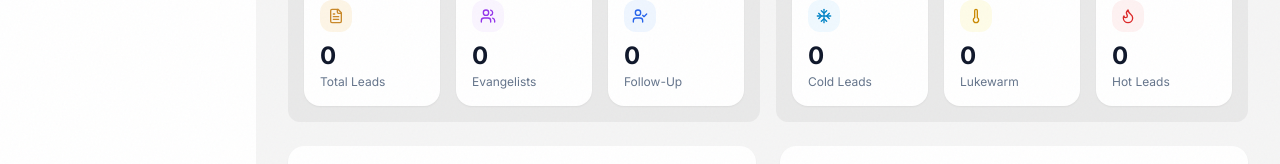
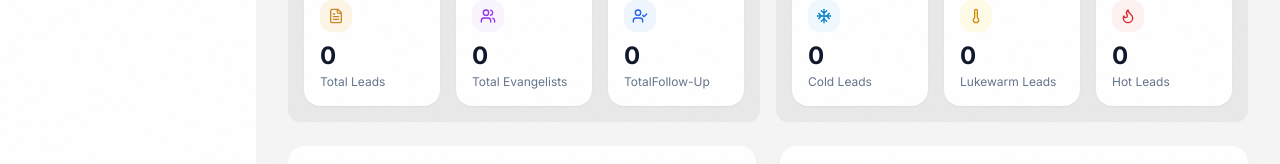
Before and after one commit to circle-of-three-tech/tlac_harvest, a Next.js app: page /dashboard/admin in a window 1280 px wide. Shown: the part 249-413 px from the top of the page. Built offline with nearby package versions, Linux system fonts and the light colour scheme; no server answers; the database is empty; sample sign-in values are in the browser's storage; a web font is replaced by a local one.

Commit message:
optimized some files

```diff
--- a/app/dashboard/admin/page.tsx
+++ b/app/dashboard/admin/page.tsx
@@ -230,7 +230,7 @@ export default function AdminDashboardPage() {
                     link: "/dashboard/admin/leads",
                   },
                   {
-                    label: "Evangelists",
+                    label: "Total Evangelists",
                     icon: Users,
                     value: stats?.evangelists ?? 0,
                     bg: "bg-purple-50",
@@ -239,7 +239,7 @@ export default function AdminDashboardPage() {
                     link: "/dashboard/admin/evangelists",
                   },
                   {
-                    label: "Follow-Up",
+                    label: "TotalFollow-Up",
                     icon: UserCheck,
                     value: stats?.followups ?? 0,
                     bg: "bg-blue-50",
@@ -281,7 +281,7 @@ export default function AdminDashboardPage() {
                     border: "border-sky-200",
                   },
                   {
-                    label: "Lukewarm",
+                    label: "Lukewarm Leads",
                     icon: Thermometer,
                     value: stats?.attendance?.lukewarm ?? 0,
                     bg: "bg-yellow-50",
```
